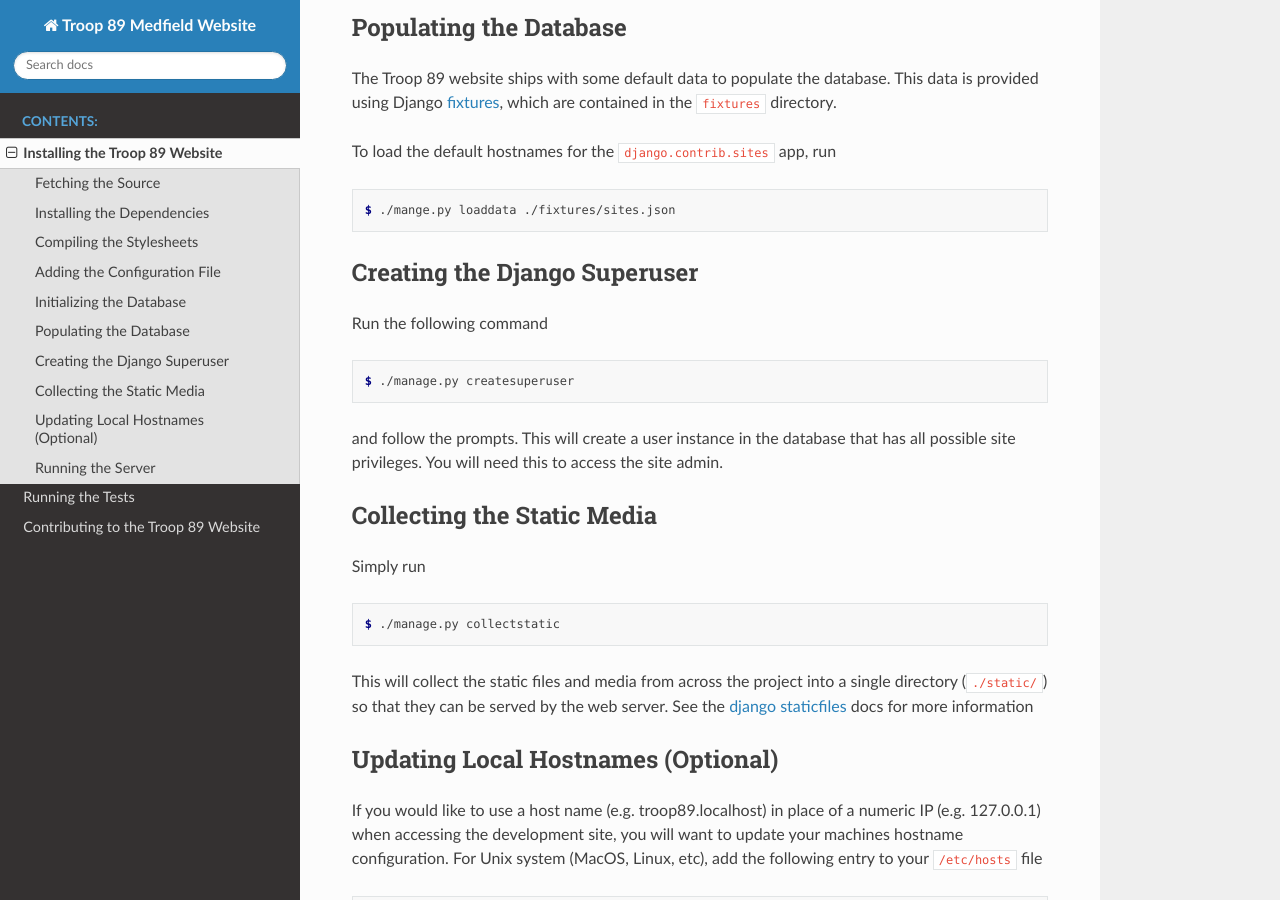
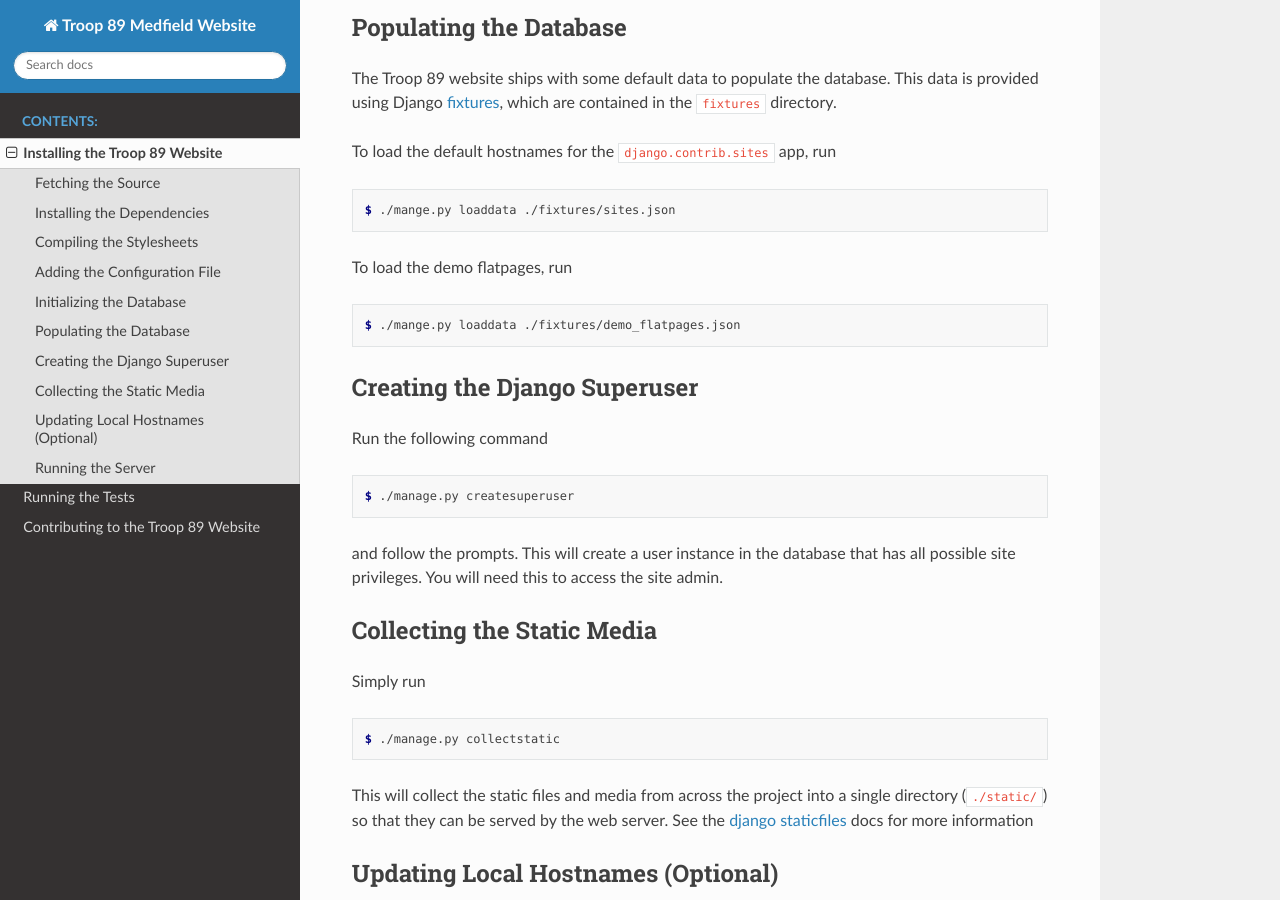
Before and after one commit to brianschubert/troop89medfield.org, a Sphinx documentation site: the page built from docs/install.rst, in a window 1280 px wide and 900 px high, scrolled down 2173 px. Built offline with Sphinx 7.4.7 and the Read the Docs theme 2.0.0, drawn with Linux system fonts in a browser that asks for light colours.

Commit message:
Add demo flatpages fixture

```diff
--- a/docs/install.rst
+++ b/docs/install.rst
@@ -110,6 +110,11 @@ To load the default hostnames for the ``django.contrib.sites`` app, run
 
     $ ./mange.py loaddata ./fixtures/sites.json
 
+To load the demo flatpages, run
+
+.. code-block:: console
+
+    $ ./mange.py loaddata ./fixtures/demo_flatpages.json
 
 .. _fixtures: https://docs.djangoproject.com/en/2.2/howto/initial-data/#providing-data-with-fixtures
 
```
Also changed, not shown: 1 other file.
